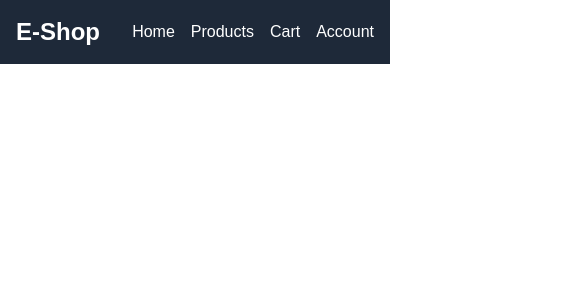
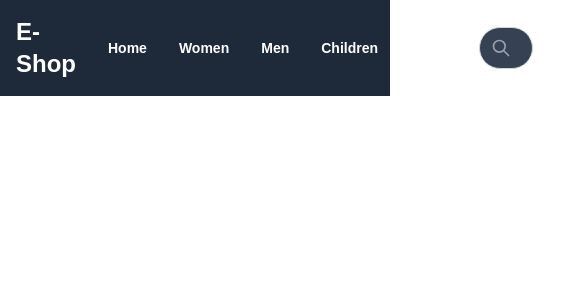
Before and after one commit to StavriannaLeon/cf-project, a Next.js app in the folder frontend/: page / in a window 390 px wide. Shown: the top 300 px of the page, 585 px wide, since content can reach past the window. Built offline with nearby package versions, Linux system fonts and the light colour scheme.

Commit message:
feat: add FlyoutMenu and MainNavigation components with responsive dropdowns

```diff
--- /dev/null
+++ b/frontend/app/components/layout/FlyoutMenu.tsx
@@ -0,0 +1,64 @@
+"use client";
+
+import { useState, Fragment } from 'react';
+import { Transition } from '@headlessui/react';
+import Link from 'next/link';
+
+interface FlyoutMenuProps {
+  title: string;
+  children: React.ReactNode;
+}
+
+const FlyoutMenu = ({ title, children }: FlyoutMenuProps) => {
+  const [isOpen, setIsOpen] = useState(false);
+
+  return (
+    <div
+      onMouseEnter={() => setIsOpen(true)}
+      onMouseLeave={() => setIsOpen(false)}
+    >
+      <button
+        onClick={() => setIsOpen(!isOpen)} // Toggle on click
+        className="text-sm font-semibold leading-6 text-white"
+      >
+        {title}
+      </button>
+
+      <Transition
+        show={isOpen}
+        as={Fragment}
+        enter="transition ease-out duration-200"
+        enterFrom="opacity-0"
+        enterTo="opacity-100"
+        leave="transition ease-in duration-150"
+        leaveFrom="opacity-100"
+        leaveTo="opacity-0"
+      >
+        {/* Backdrop - Click to close */}
+        <div className="fixed inset-0 bg-black bg-opacity-25 z-40" onClick={() => setIsOpen(false)} />
+      </Transition>
+
+      <Transition
+        show={isOpen}
+        as={Fragment}
+        enter="transition ease-out duration-200"
+        enterFrom="transform -translate-x-full"
+        enterTo="transform translate-x-0"
+        leave="transition ease-in duration-150"
+        leaveFrom="transform translate-x-0"
+        leaveTo="transform -translate-x-full"
+      >
+        <div className="fixed top-0 left-0 h-full w-1/3 bg-white z-50 shadow-xl">
+            <div className="p-8">
+                <h2 className="text-2xl font-bold text-gray-900 mb-4">{title}</h2>
+                <div className="grid grid-cols-1 gap-4">
+                    {children}
+                </div>
+            </div>
+        </div>
+      </Transition>
+    </div>
+  );
+};
+
+export default FlyoutMenu;
--- /dev/null
+++ b/frontend/app/components/layout/MainNavigation.tsx
@@ -0,0 +1,39 @@
+"use client";
+
+import FlyoutMenu from './FlyoutMenu';
+import Link from 'next/link';
+
+const MainNavigation = () => {
+  return (
+    <div className="flex items-center gap-x-8">
+        <Link href="/" className="text-sm font-semibold leading-6 text-white">
+            Home
+        </Link>
+      <FlyoutMenu title="Women">
+        {/* Placeholder content for Women's menu */}
+        <Link href="/women/clothing" className="text-sm font-semibold leading-6 text-gray-900">Clothing</Link>
+        <Link href="/women/shoes" className="text-sm font-semibold leading-6 text-gray-900">Shoes</Link>
+        <Link href="/women/accessories" className="text-sm font-semibold leading-6 text-gray-900">Accessories</Link>
+      </FlyoutMenu>
+
+      <FlyoutMenu title="Men">
+        {/* Placeholder content for Men's menu */}
+        <Link href="/men/clothing" className="text-sm font-semibold leading-6 text-gray-900">Clothing</Link>
+        <Link href="/men/shoes" className="text-sm font-semibold leading-6 text-gray-900">Shoes</Link>
+        <Link href="/men/accessories" className="text-sm font-semibold leading-6 text-gray-900">Accessories</Link>
+      </FlyoutMenu>
+
+      <FlyoutMenu title="Children">
+        {/* Placeholder content for Children's menu */}
+        <Link href="/children/clothing" className="text-sm font-semibold leading-6 text-gray-900">Clothing</Link>
+        <Link href="/children/shoes" className="text-sm font-semibold leading-6 text-gray-900">Shoes</Link>
+      </FlyoutMenu>
+
+      <Link href="/sales" className="text-sm font-semibold leading-6 text-white">
+        Sales
+      </Link>
+    </div>
+  );
+};
+
+export default MainNavigation;
--- a/frontend/app/components/layout/Navbar.tsx
+++ b/frontend/app/components/layout/Navbar.tsx
@@ -2,6 +2,10 @@
 
 import Link from 'next/link';
 import { useModal } from '../../contexts/ModalContext';
+import Searchbar from './Searchbar';
+import { HeartIcon, ShoppingCartIcon, UserIcon } from '@heroicons/react/24/outline';
+import MainNavigation from './MainNavigation';
+
 
 const Navbar = () => {
   const { openModal } = useModal();
@@ -9,31 +13,31 @@ const Navbar = () => {
   return (
     <nav className="bg-gray-800 text-white p-4">
       <div className="container mx-auto flex justify-between items-center">
-        <Link href="/" className="text-2xl font-bold">
-          E-Shop
-        </Link>
-        <ul className="flex space-x-4">
-          <li>
-            <Link href="/" className="hover:text-gray-300">
-              Home
+        {/* Left Side */}
+        <div className="flex items-center space-x-8">
+            <Link href="/" className="text-2xl font-bold">
+              E-Shop
             </Link>
-          </li>
-          <li>
-            <Link href="/products" className="hover:text-gray-300">
-              Products
+            <MainNavigation />
+        </div>
+
+        {/* Center */}
+        <div className="flex-1 flex justify-center px-8">
+            <Searchbar />
+        </div>
+
+        {/* Right Side */}
+        <div className="flex items-center space-x-4">
+            <button className="hover:text-gray-300">
+                <HeartIcon className="h-6 w-6" />
+            </button>
+            <Link href="/cart" className="hover:text-gray-300">
+                <ShoppingCartIcon className="h-6 w-6" />
             </Link>
-          </li>
-          <li>
-            <Link href="/cart" className="hover:text-gray-300">
-              Cart
-            </Link>
-          </li>
-          <li>
             <button onClick={() => openModal('login')} className="hover:text-gray-300">
-              Account
+                <UserIcon className="h-6 w-6" />
             </button>
-          </li>
-        </ul>
+        </div>
       </div>
     </nav>
   );
--- a/frontend/package.json
+++ b/frontend/package.json
@@ -9,6 +9,8 @@
     "lint": "eslint"
   },
   "dependencies": {
+    "@headlessui/react": "^2.2.9",
+    "@heroicons/react": "^2.2.0",
     "next": "16.1.1",
     "react": "19.2.3",
     "react-dom": "19.2.3"
```
Also changed, not shown: 1 other file (tests, documents, lock files or other folders).
